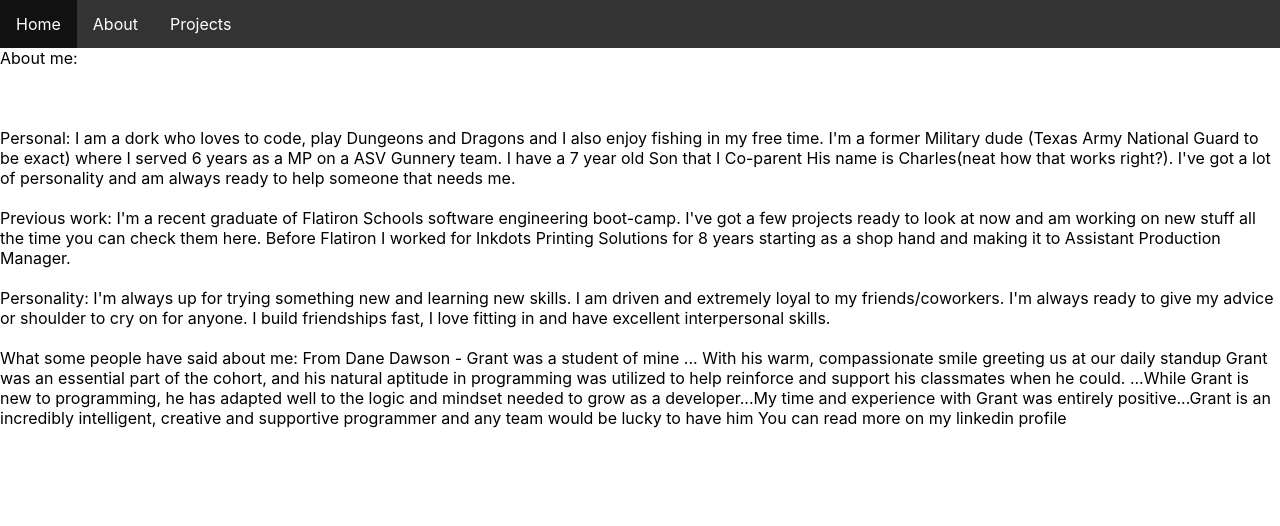
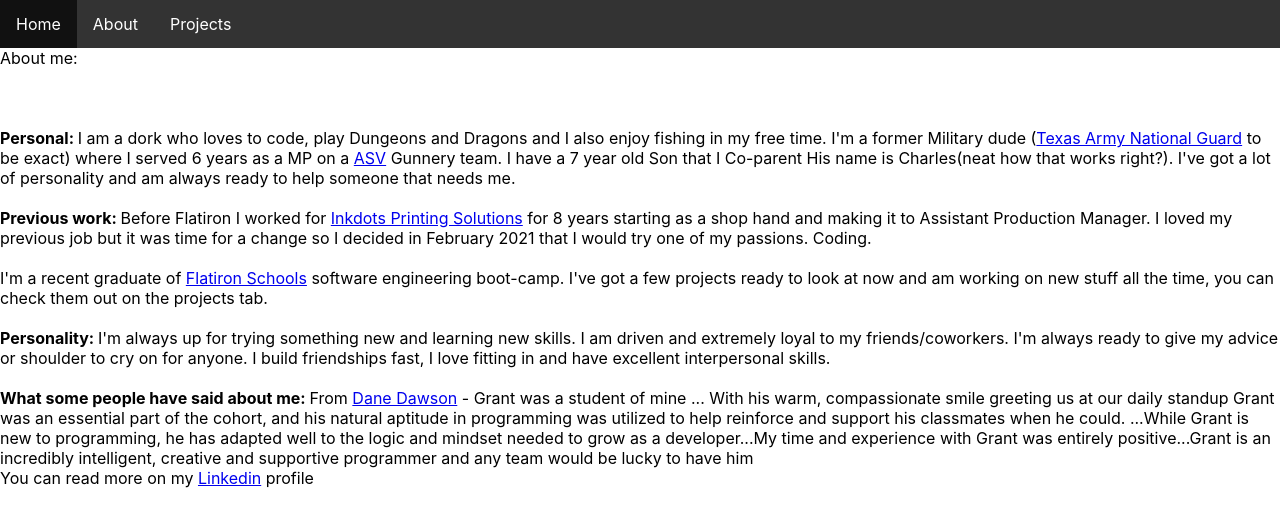
Before and after one commit to Cobanz/Portfolio, a React (Create React App) app in the folder portfolio/: page /about in a window 1280 px wide. Shown: the top 526 px of the page. Built offline with nearby package versions, Linux system fonts and the light colour scheme.

Commit message:
added links to about me

```diff
--- a/portfolio/src/about/About.jsx
+++ b/portfolio/src/about/About.jsx
@@ -8,32 +8,36 @@
             <div className="about_container">
             <br/>
             <br/>
-                <div className="about_personal"> Personal:
+                <div className="about_personal"> <b>Personal: </b>
                 I am a dork who loves to code, play Dungeons and Dragons and I also enjoy fishing in my free time.
-                I'm a former Military dude (Texas Army National Guard to be exact) where I served 6 years as a MP on a ASV Gunnery team.
+                I'm a former Military dude (<a target= "_blank" href="https://www.nationalguard.com/select-your-state/TX">Texas Army National Guard</a> to be exact) where I served 6 years as a MP on a <a target= "_blank" href="https://upload.wikimedia.org/wikipedia/commons/6/6b/M1117_Armored_Security_Vehicle.jpg">ASV</a> Gunnery team.
                 I have a 7 year old Son that I Co-parent His name is Charles(neat how that works right?).
                 I've got a lot of personality and am always ready to help someone that needs me.
                 </div>
                 <br/>
-                <div className="about_work">Previous work:
-                I'm a recent graduate of Flatiron Schools software engineering boot-camp.
-                I've got a few projects ready to look at now and am working on new stuff all the time you can check them here.
-                Before Flatiron I worked for Inkdots Printing Solutions for 8 years starting as a shop hand and making it to Assistant Production Manager.
+                <div className="about_work"> <b>Previous work: </b>
+
+                Before Flatiron I worked for <a target= "_blank" href="http://inkdots.com/">Inkdots Printing Solutions</a> for 8 years starting as a shop hand and making it to Assistant Production Manager.
+                I loved my previous job but it was time for a change so I decided in February 2021 that I would try one of my passions. Coding.
+                <br/>
+                <br/>
+                I'm a recent graduate of <a target="_blank" href="https://flatironschool.com/campus-and-online-coding-bootcamp/">Flatiron Schools</a> software engineering boot-camp.
+                I've got a few projects ready to look at now and am working on new stuff all the time, you can check them out on the projects tab.
                 </div>
                 <br/>
-                <div className="about_personality">Personality:
+                <div className="about_personality"><b>Personality: </b>
                 I'm always up for trying something new and learning new skills.
                 I am driven and extremely loyal to my friends/coworkers.
                 I'm always ready to give my advice or shoulder to cry on for anyone.
                 I build friendships fast, I love fitting in and have excellent interpersonal skills.
                 </div>
                 <br/>
-                <div className="about_people_say"> What some people have said about me:
-                From Dane Dawson -
-Grant was a student of mine ... With his warm, compassionate smile greeting us at our daily standup Grant was an essential part of the cohort, and his natural aptitude in programming was utilized to help reinforce and support his classmates when he could.
-...While Grant is new to programming, he has adapted well to the logic and mindset needed to grow as a developer...My time and experience with Grant was entirely positive...Grant is an incredibly intelligent, creative and supportive programmer and any team would be lucky to have him
-
-You can read more on my linkedin profile
+                <div className="about_people_say"> <b>What some people have said about me: </b>
+                From <a target="_blank" href="https://www.linkedin.com/in/dane-dawson/">Dane Dawson</a> -
+                    Grant was a student of mine ... With his warm, compassionate smile greeting us at our daily standup Grant was an essential part of the cohort, and his natural aptitude in programming was utilized to help reinforce and support his classmates when he could.
+                    ...While Grant is new to programming, he has adapted well to the logic and mindset needed to grow as a developer...My time and experience with Grant was entirely positive...Grant is an incredibly intelligent, creative and supportive programmer and any team would be lucky to have him
+                    <br/>
+                    You can read more on my <a target="_blank" href="https://www.linkedin.com/in/grant-nichols-722880170/">Linkedin</a> profile
                 </div>
 
             </div>
--- a/portfolio/src/landing/Landing.jsx
+++ b/portfolio/src/landing/Landing.jsx
@@ -5,9 +5,9 @@
         <div>
             <header>"And you can call me anything besides late for supper" - Bob *grand-daddy* Nichols</header>
             <br/>
-            <div>
-            <h1>Hey, I'm Grant!</h1>
-            <h3>Well I'm really Charles G. Nichols, but I go by Grant</h3>
+            <div className="landing_container">
+            <h1 className="landing_hello">Hey, I'm Grant!</h1>
+            <h4 className="landing_correction">Well I'm really <u>Charles G. Nichols</u>, but I go by Grant</h4>
             </div>
         </div>
     )
```
